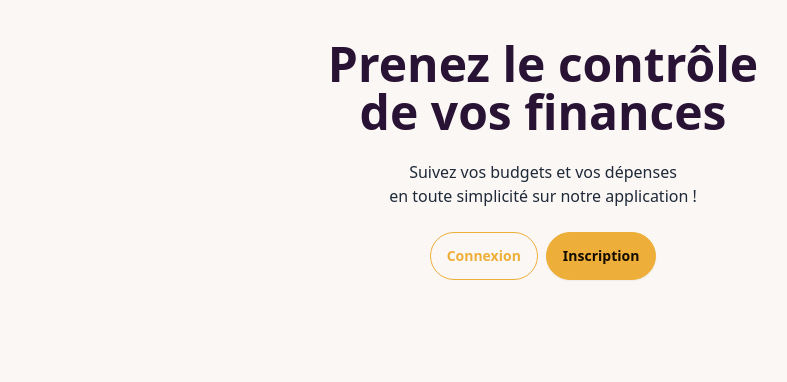
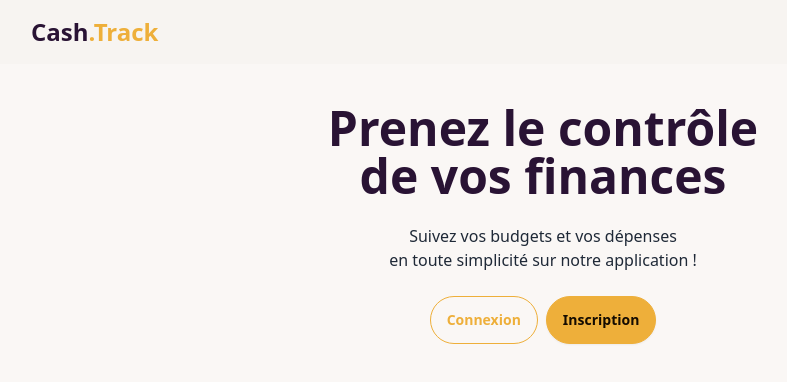
Before and after one commit to blackemperor007/finance_app_nextjs, a Next.js app: page / in a window 1280 px wide. Shown: the top 382 px of the page, without its empty margins (97-884 px from the left). Built offline with nearby package versions, Linux system fonts and the light colour scheme; no server answers.

Commit message:
initialisation navbar

```diff
--- /dev/null
+++ b/app/components/Navbar.tsx
@@ -0,0 +1,35 @@
+"use client"
+import React from 'react';
+import { useUser, UserButton } from "@clerk/nextjs";
+import Link from 'next/link';
+
+const Navbar = () => {
+    const { isLoaded, isSignedIn, user } = useUser()
+    return (
+        <div className='bg-base-200/30 px-5 md:px-[10%] py-4'>
+            {isLoaded && (
+                (isSignedIn ? (
+                    <>
+                        <div className="flex justify-between items-center">
+                            <div className="flex text-2xl items-center font-bold">
+                                Cash <span className='text-accent'>.Track</span>
+                            </div>
+                            <div className="flex items-center gap-4">
+                                <Link href="/budgets">Mes budgets</Link>
+                                <UserButton afterSignOutUrl="/"/>
+                            </div>
+                        </div>
+                    </>
+                ) : (
+                    <div className="flex justify-between items-center">
+                        <div className="flex text-2xl items-center font-bold">
+                            Cash <span className='text-accent'>.Track</span>
+                        </div>
+                    </div>
+                ))
+            )}
+        </div>
+    );
+};
+
+export default Navbar;
--- a/app/page.tsx
+++ b/app/page.tsx
@@ -1,9 +1,12 @@
 import Image from "next/image";
 import Link from "next/link";
+import { UserButton } from '@clerk/nextjs'
+import Navbar from "./components/Navbar";
 
 export default function Home() {
   return (
     <div>
+      <Navbar/>
       <div className="flex items-center justify-center flex-col py-10 w-full">
         <div className="flex flex-col">
           <h1 className="text-4xl md:text-5xl font-bold text-center">
```
Also changed, not shown: middleware.ts (+8 -2 lines).
